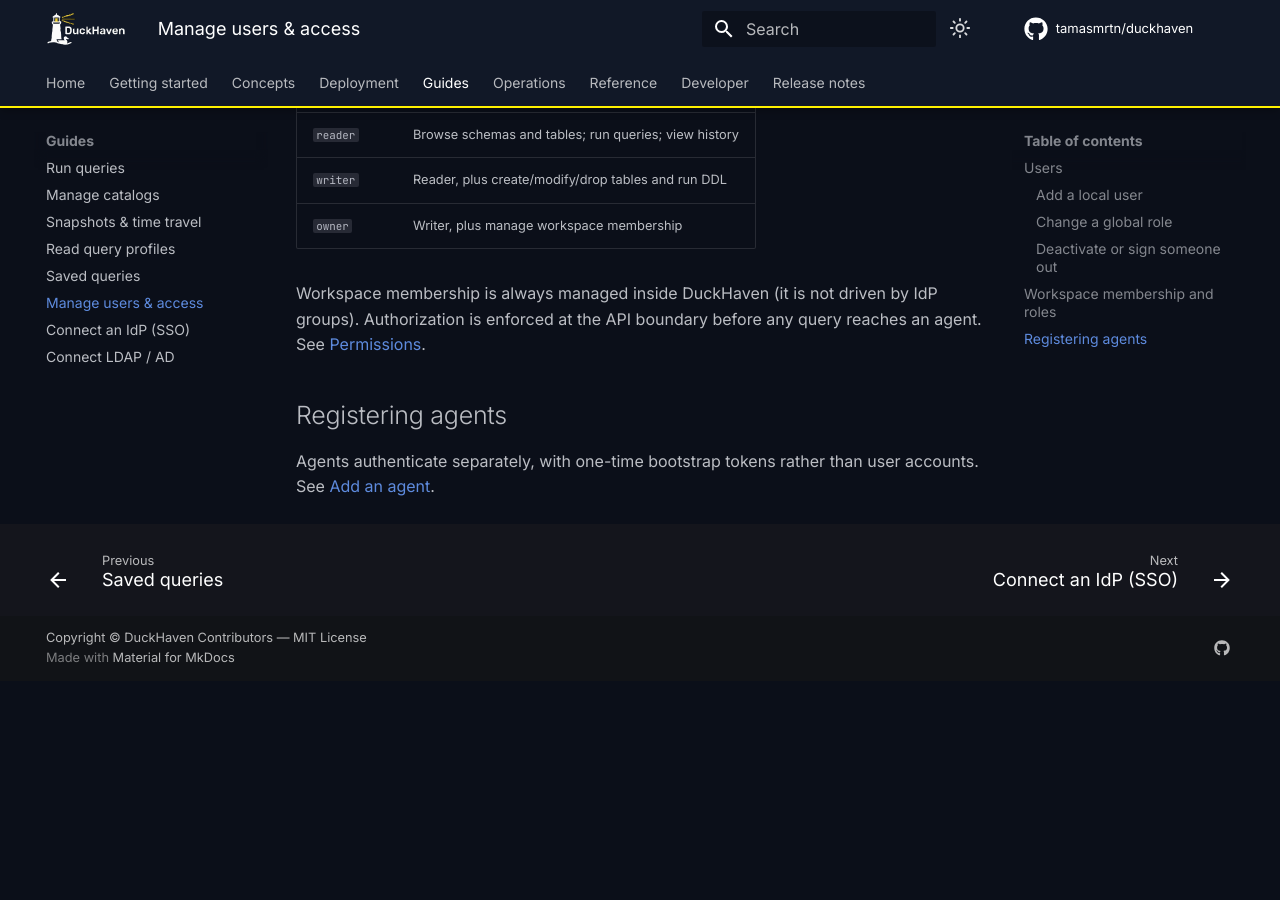
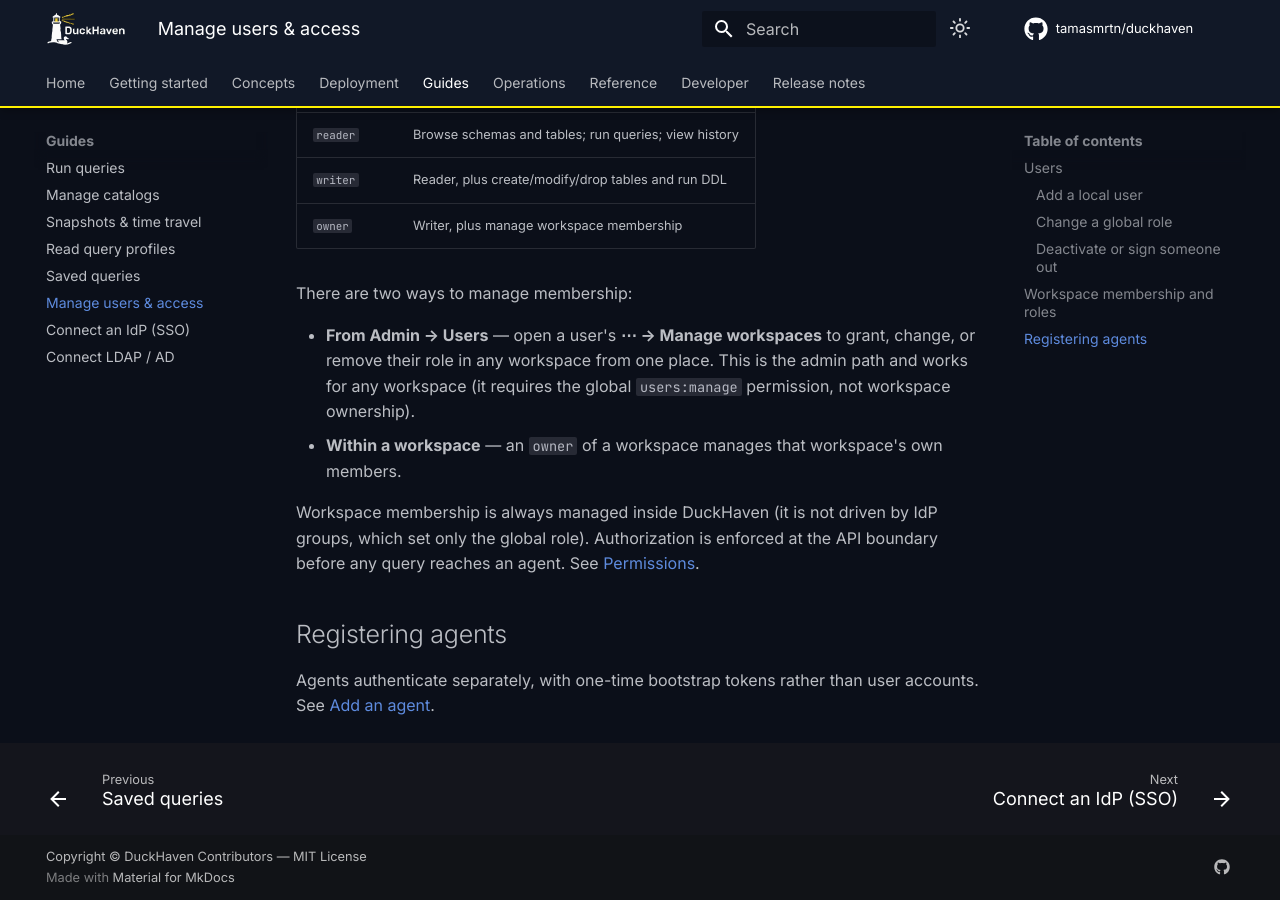
Before and after one commit to tamasmrtn/duckhaven, an MkDocs documentation site: the page built from docs/guides/users-access.md, in a window 1280 px wide and 900 px high, scrolled down 1157 px. Built offline with MkDocs 1.6.1 and Material for MkDocs 9.7.7, drawn with Linux system fonts in a browser that asks for light colours; comment, search, counter and statistics services are not loaded; before the commit the page ends 1838 px from its top, so only the background shows below that.

Commit message:
docs: document admin-managed workspace membership

```diff
--- a/docs/guides/users-access.md
+++ b/docs/guides/users-access.md
@@ -42,8 +42,16 @@ Access to data is granted by adding a user to a workspace with a role:
 | `writer` | Reader, plus create/modify/drop tables and run DDL |
 | `owner` | Writer, plus manage workspace membership |
 
-Workspace membership is always managed inside DuckHaven (it is not driven by IdP groups). Authorization is enforced at
-the API boundary before any query reaches an agent. See [Permissions](../concepts/permissions.md).
+There are two ways to manage membership:
+
+- **From Admin → Users** — open a user's **⋯ → Manage workspaces** to grant, change, or remove their role in any
+  workspace from one place. This is the admin path and works for any workspace (it requires the global `users:manage`
+  permission, not workspace ownership).
+- **Within a workspace** — an `owner` of a workspace manages that workspace's own members.
+
+Workspace membership is always managed inside DuckHaven (it is not driven by IdP groups, which set only the global
+role). Authorization is enforced at the API boundary before any query reaches an agent. See
+[Permissions](../concepts/permissions.md).
 
 ## Registering agents
 
```
